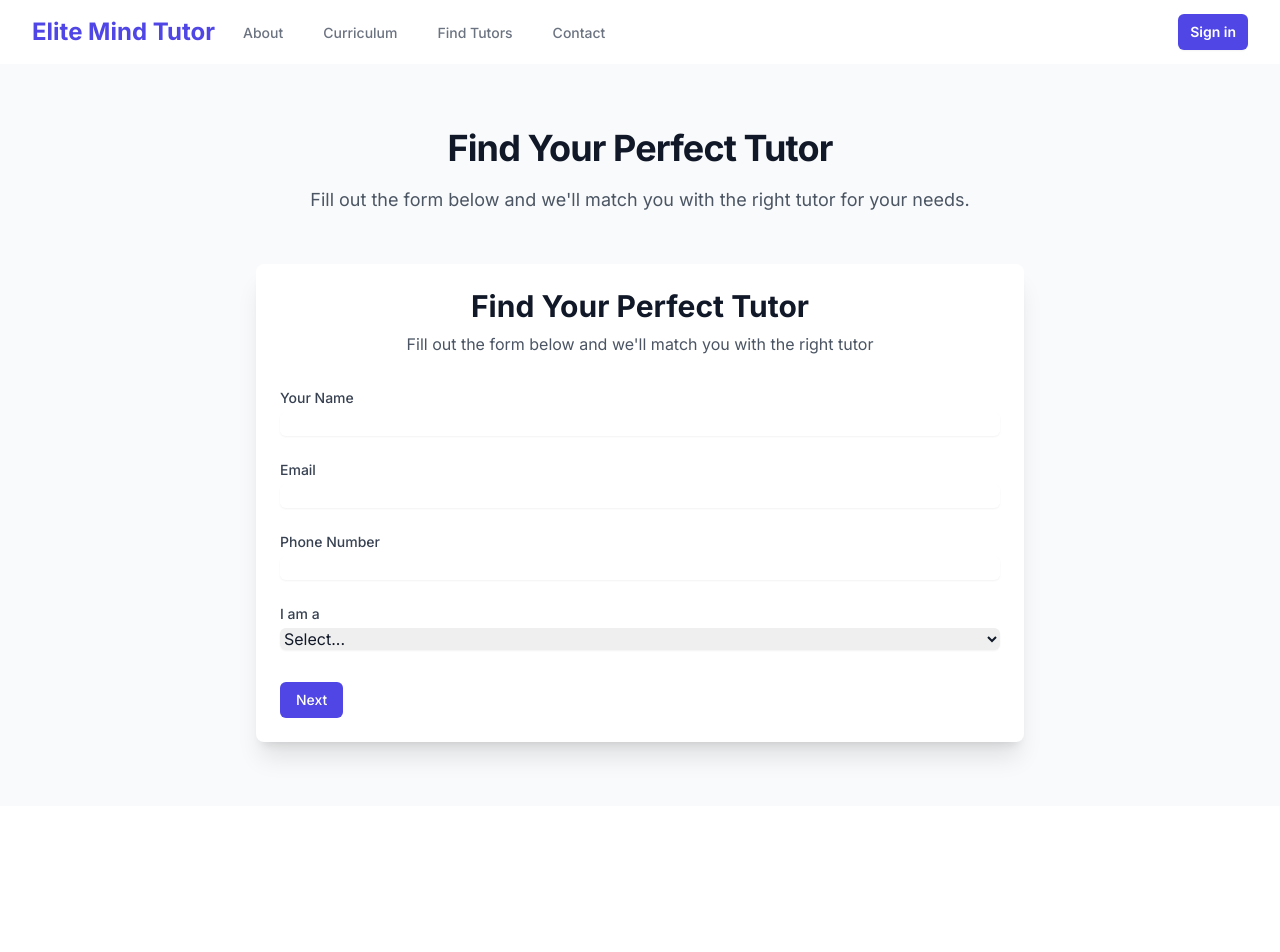
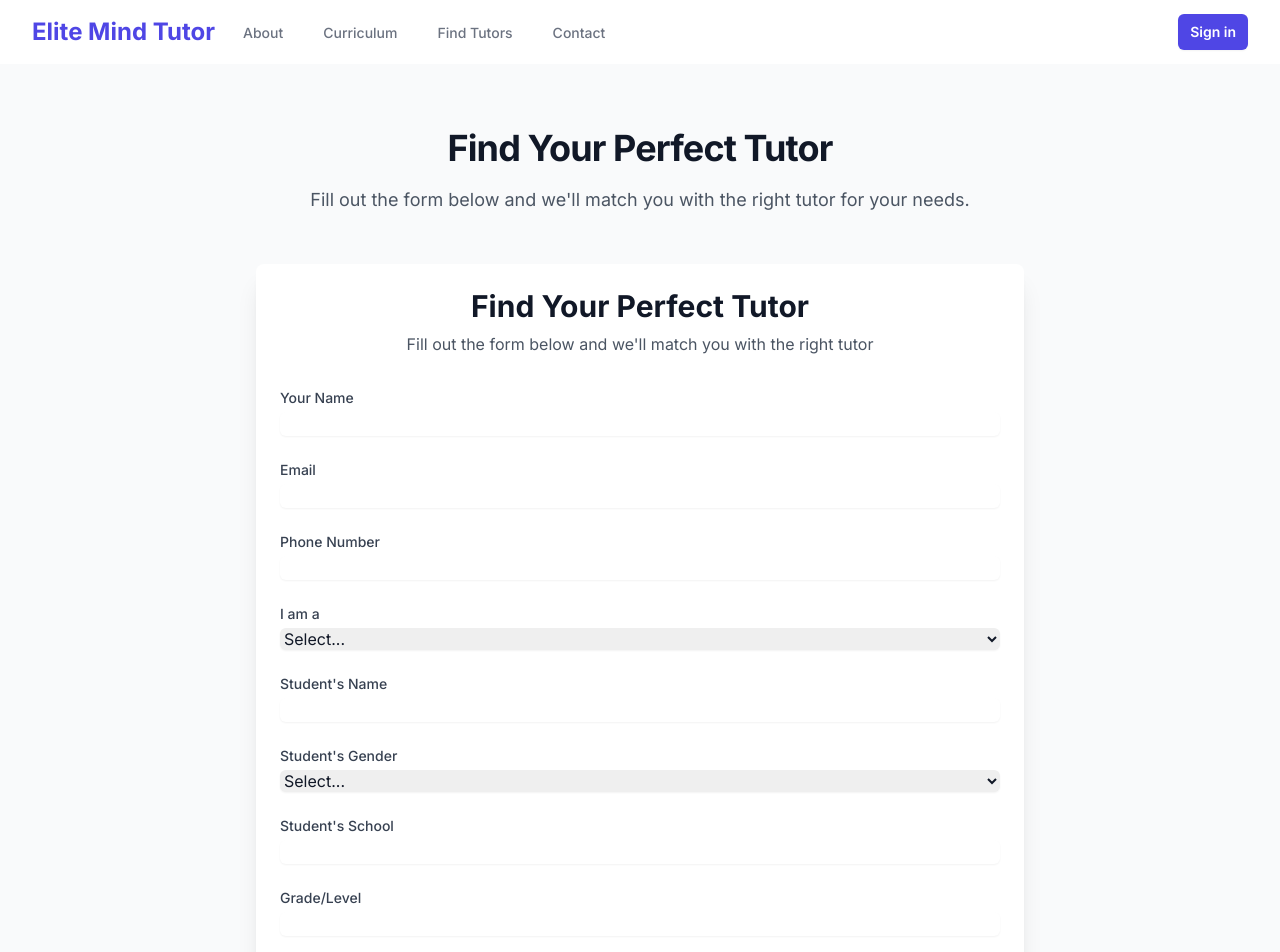
Before and after one commit to MrDingSan/elite-mind-tutor, a Next.js app: page /request-tutor in a window 1280 px wide. Shown: the top 952 px of the page. Before the commit the page ends 806 px from the top, so only its background shows below. Built offline with nearby package versions, Linux system fonts and the light colour scheme.

Commit message:
Fix form submission issue

```diff
--- a/src/components/TutorRequestForm.tsx
+++ b/src/components/TutorRequestForm.tsx
@@ -4,16 +4,15 @@ import { useState } from 'react';
 import { useForm } from 'react-hook-form';
 import { zodResolver } from '@hookform/resolvers/zod';
 import * as z from 'zod';
-import { motion } from 'framer-motion';
 import { useRouter } from 'next/navigation';
 
 const formSchema = z.object({
   name: z.string().optional(),
-  email: z.string().email('Invalid email address').optional(),
+  email: z.string().email('Invalid email address').optional().or(z.literal('')),
   phone: z.string().optional(),
-  role: z.enum(['Parent', 'Guardian', 'Student']).optional(),
+  role: z.enum(["STUDENT", "PARENT", "OTHER"]).optional().or(z.literal('')),
   studentName: z.string().optional(),
-  studentGender: z.enum(['Male', 'Female']).optional(),
+  studentGender: z.enum(["MALE", "FEMALE"]).optional().or(z.literal('')),
   studentSchool: z.string().optional(),
   studentGrade: z.string().optional(),
   subjects: z.array(z.string()).optional(),
@@ -28,19 +27,20 @@ const formSchema = z.object({
 type FormData = z.infer<typeof formSchema>;
 
 export default function TutorRequestForm() {
-  const [step, setStep] = useState(1);
   const [isSubmitting, setIsSubmitting] = useState(false);
   const router = useRouter();
-  const { register, handleSubmit, formState: { errors }, watch } = useForm<FormData>({
+  const {
+    register,
+    handleSubmit,
+    formState: { errors },
+  } = useForm<FormData>({
     resolver: zodResolver(formSchema),
+    shouldUnregister: false,
   });
 
   const onSubmit = async (data: FormData) => {
-    console.log('Form submission started with data:', data);
     setIsSubmitting(true);
-
     try {
-      console.log('Sending request to API...');
       const response = await fetch('/api/tutor-request', {
         method: 'POST',
         headers: {
@@ -48,19 +48,12 @@ export default function TutorRequestForm() {
         },
         body: JSON.stringify(data),
       });
-
-      console.log('API Response status:', response.status);
       const result = await response.json();
-      console.log('API Response data:', result);
-
       if (!response.ok) {
         throw new Error(result.error || 'Failed to submit form');
       }
-
-      console.log('Form submitted successfully, redirecting...');
       router.push('/request-tutor/success');
     } catch (error: any) {
-      console.error('Error submitting form:', error);
       alert(error.message || 'Failed to submit form. Please try again.');
     } finally {
       setIsSubmitting(false);
@@ -73,243 +66,112 @@ export default function TutorRequestForm() {
         <h2 className="text-3xl font-bold text-center text-gray-900 mb-2">Find Your Perfect Tutor</h2>
         <p className="text-center text-gray-600">Fill out the form below and we'll match you with the right tutor</p>
       </div>
-
       <form onSubmit={handleSubmit(onSubmit)} className="space-y-8">
-        {step === 1 && (
-          <motion.div
-            initial={{ opacity: 0, x: 20 }}
-            animate={{ opacity: 1, x: 0 }}
-            exit={{ opacity: 0, x: -20 }}
-            className="space-y-6"
-          >
+        <div className="space-y-6">
           <div>
             <label className="block text-sm font-medium text-gray-700">Your Name</label>
-              <input
-                type="text"
-                {...register('name')}
-                className="mt-1 block w-full rounded-md border-gray-300 shadow-sm focus:border-indigo-500 focus:ring-indigo-500"
-              />
-              {errors.name && <p className="mt-1 text-sm text-red-600">{errors.name.message}</p>}
+            <input type="text" {...register('name')} className="mt-1 block w-full rounded-md border-gray-300 shadow-sm focus:border-indigo-500 focus:ring-indigo-500" />
           </div>
-
           <div>
             <label className="block text-sm font-medium text-gray-700">Email</label>
-              <input
-                type="email"
-                {...register('email')}
-                className="mt-1 block w-full rounded-md border-gray-300 shadow-sm focus:border-indigo-500 focus:ring-indigo-500"
-              />
+            <input type="email" {...register('email')} className="mt-1 block w-full rounded-md border-gray-300 shadow-sm focus:border-indigo-500 focus:ring-indigo-500" />
             {errors.email && <p className="mt-1 text-sm text-red-600">{errors.email.message}</p>}
           </div>
-
           <div>
             <label className="block text-sm font-medium text-gray-700">Phone Number</label>
-              <input
-                type="tel"
-                {...register('phone')}
-                className="mt-1 block w-full rounded-md border-gray-300 shadow-sm focus:border-indigo-500 focus:ring-indigo-500"
-              />
-              {errors.phone && <p className="mt-1 text-sm text-red-600">{errors.phone.message}</p>}
+            <input type="tel" {...register('phone')} className="mt-1 block w-full rounded-md border-gray-300 shadow-sm focus:border-indigo-500 focus:ring-indigo-500" />
           </div>
-
           <div>
             <label className="block text-sm font-medium text-gray-700">I am a</label>
-              <select
-                {...register('role')}
-                className="mt-1 block w-full rounded-md border-gray-300 shadow-sm focus:border-indigo-500 focus:ring-indigo-500"
-              >
+            <select {...register('role')} className="mt-1 block w-full rounded-md border-gray-300 shadow-sm focus:border-indigo-500 focus:ring-indigo-500">
               <option value="">Select...</option>
-                <option value="Parent">Parent</option>
-                <option value="Guardian">Guardian</option>
-                <option value="Student">Student</option>
+              <option value="STUDENT">Student</option>
+              <option value="PARENT">Parent</option>
+              <option value="OTHER">Other</option>
             </select>
-              {errors.role && <p className="mt-1 text-sm text-red-600">{errors.role.message}</p>}
           </div>
-          </motion.div>
-        )}
-
-        {step === 2 && (
-          <motion.div
-            initial={{ opacity: 0, x: 20 }}
-            animate={{ opacity: 1, x: 0 }}
-            exit={{ opacity: 0, x: -20 }}
-            className="space-y-6"
-          >
           <div>
             <label className="block text-sm font-medium text-gray-700">Student's Name</label>
-              <input
-                type="text"
-                {...register('studentName')}
-                className="mt-1 block w-full rounded-md border-gray-300 shadow-sm focus:border-indigo-500 focus:ring-indigo-500"
-              />
-              {errors.studentName && <p className="mt-1 text-sm text-red-600">{errors.studentName.message}</p>}
+            <input type="text" {...register('studentName')} className="mt-1 block w-full rounded-md border-gray-300 shadow-sm focus:border-indigo-500 focus:ring-indigo-500" />
           </div>
-
           <div>
             <label className="block text-sm font-medium text-gray-700">Student's Gender</label>
-              <select
-                {...register('studentGender')}
-                className="mt-1 block w-full rounded-md border-gray-300 shadow-sm focus:border-indigo-500 focus:ring-indigo-500"
-              >
+            <select {...register('studentGender')} className="mt-1 block w-full rounded-md border-gray-300 shadow-sm focus:border-indigo-500 focus:ring-indigo-500">
               <option value="">Select...</option>
-                <option value="Male">Male</option>
-                <option value="Female">Female</option>
+              <option value="MALE">Male</option>
+              <option value="FEMALE">Female</option>
             </select>
-              {errors.studentGender && <p className="mt-1 text-sm text-red-600">{errors.studentGender.message}</p>}
           </div>
-
           <div>
             <label className="block text-sm font-medium text-gray-700">Student's School</label>
-              <input
-                type="text"
-                {...register('studentSchool')}
-                className="mt-1 block w-full rounded-md border-gray-300 shadow-sm focus:border-indigo-500 focus:ring-indigo-500"
-              />
+            <input type="text" {...register('studentSchool')} className="mt-1 block w-full rounded-md border-gray-300 shadow-sm focus:border-indigo-500 focus:ring-indigo-500" />
           </div>
-
           <div>
             <label className="block text-sm font-medium text-gray-700">Grade/Level</label>
-              <input
-                type="text"
-                {...register('studentGrade')}
-                className="mt-1 block w-full rounded-md border-gray-300 shadow-sm focus:border-indigo-500 focus:ring-indigo-500"
-              />
-              {errors.studentGrade && <p className="mt-1 text-sm text-red-600">{errors.studentGrade.message}</p>}
+            <input type="text" {...register('studentGrade')} className="mt-1 block w-full rounded-md border-gray-300 shadow-sm focus:border-indigo-500 focus:ring-indigo-500" />
           </div>
-          </motion.div>
-        )}
-
-        {step === 3 && (
-          <motion.div
-            initial={{ opacity: 0, x: 20 }}
-            animate={{ opacity: 1, x: 0 }}
-            exit={{ opacity: 0, x: -20 }}
-            className="space-y-6"
-          >
           <div>
             <label className="block text-sm font-medium text-gray-700">Curriculum</label>
-              <select
-                {...register('curriculum')}
-                className="mt-1 block w-full rounded-md border-gray-300 shadow-sm focus:border-indigo-500 focus:ring-indigo-500"
-              >
+            <select {...register('curriculum')} className="mt-1 block w-full rounded-md border-gray-300 shadow-sm focus:border-indigo-500 focus:ring-indigo-500">
               <option value="">Select...</option>
               <option value="IGCSE">IGCSE</option>
               <option value="IB">IB</option>
             </select>
             {errors.curriculum && <p className="mt-1 text-sm text-red-600">{errors.curriculum.message}</p>}
           </div>
-
           <div>
             <label className="block text-sm font-medium text-gray-700">Subjects</label>
             <div className="mt-2 space-y-2">
               {['Mathematics', 'Physics', 'Chemistry', 'Biology', 'English', 'Economics'].map((subject) => (
                 <label key={subject} className="inline-flex items-center mr-4">
-                    <input
-                      type="checkbox"
-                      value={subject}
-                      {...register('subjects')}
-                      className="rounded border-gray-300 text-indigo-600 shadow-sm focus:border-indigo-500 focus:ring-indigo-500"
-                    />
+                  <input type="checkbox" value={subject} {...register('subjects')} className="rounded border-gray-300 text-indigo-600 shadow-sm focus:border-indigo-500 focus:ring-indigo-500" />
                   <span className="ml-2">{subject}</span>
                 </label>
               ))}
             </div>
-              {errors.subjects && <p className="mt-1 text-sm text-red-600">{errors.subjects.message}</p>}
           </div>
-
           <div>
             <label className="block text-sm font-medium text-gray-700">Preferred Frequency</label>
-              <select
-                {...register('preferredFrequency')}
-                className="mt-1 block w-full rounded-md border-gray-300 shadow-sm focus:border-indigo-500 focus:ring-indigo-500"
-              >
+            <select {...register('preferredFrequency')} className="mt-1 block w-full rounded-md border-gray-300 shadow-sm focus:border-indigo-500 focus:ring-indigo-500">
               <option value="">Select...</option>
               <option value="Once a week">Once a week</option>
               <option value="Twice a week">Twice a week</option>
               <option value="Three times a week">Three times a week</option>
               <option value="More">More</option>
             </select>
-              {errors.preferredFrequency && <p className="mt-1 text-sm text-red-600">{errors.preferredFrequency.message}</p>}
           </div>
-
           <div>
             <label className="block text-sm font-medium text-gray-700">Preferred Duration</label>
-              <select
-                {...register('preferredDuration')}
-                className="mt-1 block w-full rounded-md border-gray-300 shadow-sm focus:border-indigo-500 focus:ring-indigo-500"
-              >
+            <select {...register('preferredDuration')} className="mt-1 block w-full rounded-md border-gray-300 shadow-sm focus:border-indigo-500 focus:ring-indigo-500">
               <option value="">Select...</option>
               <option value="1 hour">1 hour</option>
               <option value="1.5 hours">1.5 hours</option>
               <option value="2 hours">2 hours</option>
               <option value="More">More</option>
             </select>
-              {errors.preferredDuration && <p className="mt-1 text-sm text-red-600">{errors.preferredDuration.message}</p>}
           </div>
-
           <div>
             <label className="block text-sm font-medium text-gray-700">Preferred Tutor Type</label>
-              <select
-                {...register('preferredTutorType')}
-                className="mt-1 block w-full rounded-md border-gray-300 shadow-sm focus:border-indigo-500 focus:ring-indigo-500"
-              >
+            <select {...register('preferredTutorType')} className="mt-1 block w-full rounded-md border-gray-300 shadow-sm focus:border-indigo-500 focus:ring-indigo-500">
               <option value="">Select...</option>
               <option value="Online">Online</option>
               <option value="In-person">In-person</option>
               <option value="Both">Both</option>
             </select>
-              {errors.preferredTutorType && <p className="mt-1 text-sm text-red-600">{errors.preferredTutorType.message}</p>}
           </div>
-
           <div>
             <label className="block text-sm font-medium text-gray-700">Address</label>
-              <input
-                type="text"
-                {...register('address')}
-                className="mt-1 block w-full rounded-md border-gray-300 shadow-sm focus:border-indigo-500 focus:ring-indigo-500"
-              />
-              {errors.address && <p className="mt-1 text-sm text-red-600">{errors.address.message}</p>}
+            <input type="text" {...register('address')} className="mt-1 block w-full rounded-md border-gray-300 shadow-sm focus:border-indigo-500 focus:ring-indigo-500" />
           </div>
-
           <div>
             <label className="block text-sm font-medium text-gray-700">Additional Notes</label>
-              <textarea
-                {...register('additionalNotes')}
-                className="mt-1 block w-full rounded-md border-gray-300 shadow-sm focus:border-indigo-500 focus:ring-indigo-500"
-              />
+            <textarea {...register('additionalNotes')} className="mt-1 block w-full rounded-md border-gray-300 shadow-sm focus:border-indigo-500 focus:ring-indigo-500" />
           </div>
-          </motion.div>
-        )}
-
-        <div className="flex justify-between mt-6">
-          {step > 1 && (
-            <button
-              type="button"
-              onClick={() => setStep(step - 1)}
-              className="px-4 py-2 text-sm font-medium text-gray-700 bg-gray-100 rounded-md hover:bg-gray-200"
-              disabled={isSubmitting}
-            >
-              Previous
-            </button>
-          )}
-          {step < 3 ? (
-            <button
-              type="button"
-              onClick={() => setStep(step + 1)}
-              className="px-4 py-2 text-sm font-medium text-white bg-indigo-600 rounded-md hover:bg-indigo-700"
-              disabled={isSubmitting}
-            >
-              Next
-            </button>
-          ) : (
-            <button
-              type="submit"
-              className="px-4 py-2 text-sm font-medium text-white bg-indigo-600 rounded-md hover:bg-indigo-700 disabled:opacity-50"
-              disabled={isSubmitting}
-            >
+          <div className="flex justify-end">
+            <button type="submit" className="px-4 py-2 text-sm font-medium text-white bg-indigo-600 rounded-md hover:bg-indigo-700 disabled:opacity-50" disabled={isSubmitting}>
               {isSubmitting ? 'Submitting...' : 'Submit'}
             </button>
-          )}
+          </div>
         </div>
       </form>
     </div>
```
Also changed, not shown: 2 other files (tests, documents, lock files or other folders). Lines whose indentation alone changed are shown as unchanged.
